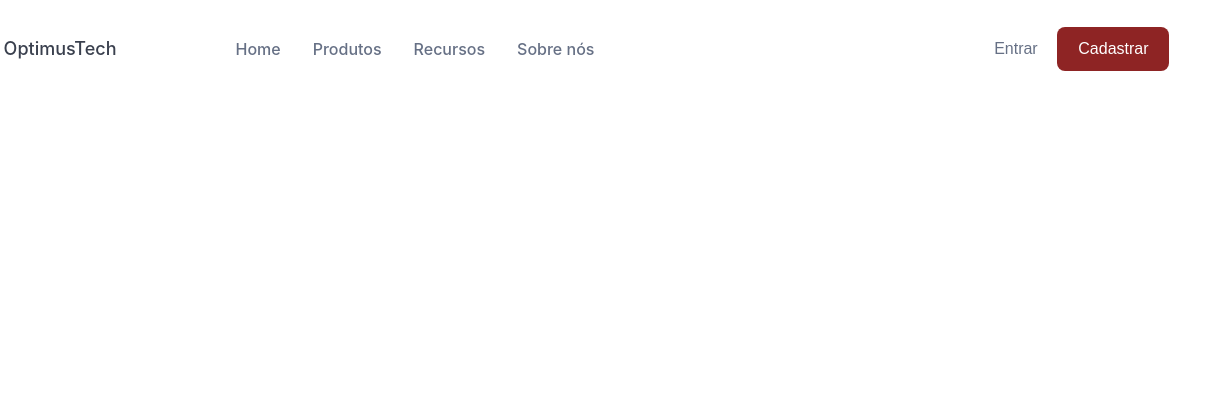
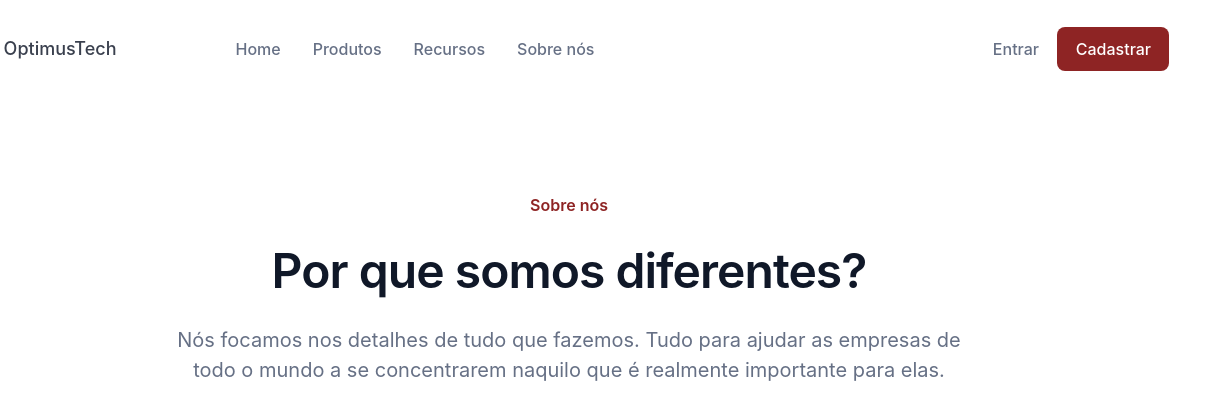
Before and after one commit to rildodev/7DaysOfCode, a plain HTML site: page index.html in a window 1280 px wide. Shown: the full height of the page, 71-1280 px from the left. Drawn offline with Linux system fonts and the light colour scheme.

Commit message:
Inserindo a seção sobre nós

```diff
--- a/assets/css/style.css
+++ b/assets/css/style.css
@@ -1,15 +1,24 @@
 @import url(../fonts/Inter.ttf);
+
+:root {
+  --text-color: #667085;
+  --main-color: #8e2424;
+  --title-section-color: #101828;
+}
 
 * {
   margin: 0;
   padding: 0;
-
+  font-family: "Inter", sans-serif;
   box-sizing: border-box;
 }
 
 body {
-  font-family: "Inter", sans-serif;
+  width: 100%;
+  height: 100vh;
 }
+
+/* NAVMENU */
 
 nav {
   display: flex;
@@ -59,7 +68,7 @@ nav span {
 
 .navigation #itens_menu a:hover {
   color: #3a404e;
-  border-bottom: 3px solid #3a404e;
+  border-bottom: 1px solid #3a404e;
 }
 
 .container_empty {
@@ -69,7 +78,7 @@ nav span {
 
 .navigation_options #enter,
 .navigation_options #cadastrar {
-  background-color: transparent;
+  background: none;
   border-color: transparent;
   font-size: 16px;
   font-weight: 500;
@@ -81,7 +90,7 @@ nav span {
   width: 83px;
   height: 44px;
 
-  color: #667085;
+  color: var(--text-color);
 }
 
 .navigation_options #enter:hover {
@@ -93,10 +102,49 @@ nav span {
   height: 44px;
 
   color: white;
-  background-color: #8e2424;
+  background-color: var(--main-color);
   border-radius: 8px;
 }
 
 .navigation_options #cadastrar:hover {
   background-color: #a94242;
 }
+
+/* SECTION */
+
+section {
+  display: flex;
+  flex-direction: column;
+  justify-content: center;
+  align-items: center;
+  gap: 24px;
+}
+
+.sobre-nos {
+  color: var(--main-color);
+  font-weight: 600;
+  line-height: 24px;
+
+  margin-top: 96px;
+}
+
+#titulo-section {
+  color: var(--title-section-color);
+
+  font-weight: 600;
+  font-size: 48px;
+  line-height: 60px;
+  letter-spacing: -0.02em;
+}
+
+#texto-section {
+  color: var(--text-color);
+
+  font-weight: 400;
+  font-size: 20px;
+  line-height: 30px;
+  text-align: center;
+
+  width: 791px;
+  height: 60px;
+}
--- a/index.html
+++ b/index.html
@@ -30,5 +30,17 @@
         <button id="cadastrar">Cadastrar</button>
       </div>
     </nav>
+    <!-- fim nav -->
+
+    <!-- inicio section -->
+    <section>
+      <p id="about" class="sobre-nos">Sobre nós</p>
+      <h1 id="titulo-section">Por que somos diferentes?</h1>
+      <p id="texto-section">
+        Nós focamos nos detalhes de tudo que fazemos. Tudo para ajudar as
+        empresas de todo o mundo a se concentrarem naquilo que é realmente
+        importante para elas.
+      </p>
+    </section>
   </body>
 </html>
```
